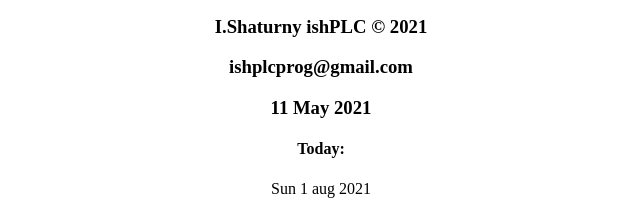
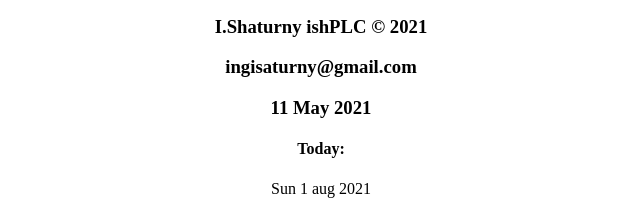
Before and after one commit to ishPLC/UART2IP, a plain HTML site: page docs/index.html in a window 1280 px wide. Shown: the part 3253-3456 px from the top of the page, 319-959 px from the left. Drawn offline with Linux system fonts and the light colour scheme.

Commit message:
Update index.html

```diff
--- a/docs/index.html
+++ b/docs/index.html
@@ -56,7 +56,7 @@ I used Arduino as a PLC.
 
 	<center><h3> UART PLC data transfer to IP  </h3>
 	<center><h3> I.Shaturny ishPLC © 2021 </h3>
-	<center><h3>  ishplcprog@gmail.com  </h3>
+	<center><h3>  ingisaturny@gmail.com  </h3>
 	<center><h3> 11 May 2021 </h3>
 
 	<center><h4> Today: </h4>
```
